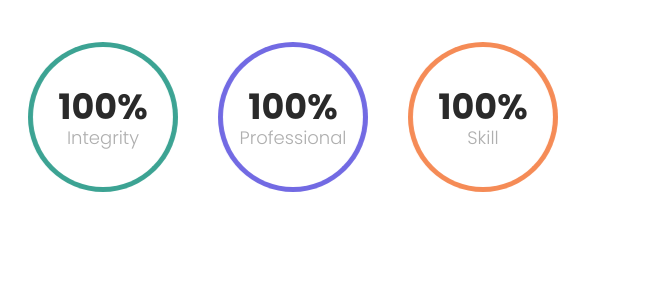
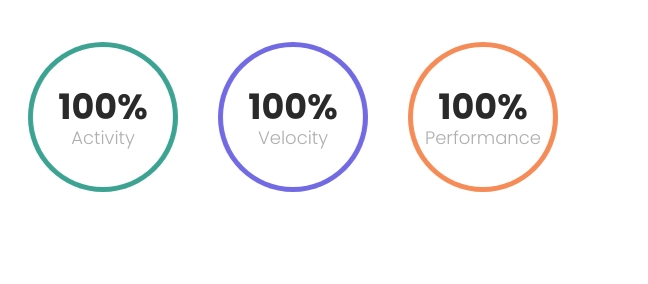
Before and after one commit to dhikayogapr/efishery, a plain HTML site: page index.html in a window 1280 px wide. Shown: the part 1030-1314 px from the top of the page, 632-1280 px from the left. Drawn offline with Linux system fonts and the light colour scheme.

Commit message:
Update index.html

```diff
--- a/index.html
+++ b/index.html
@@ -152,7 +152,7 @@ https://templatemo.com/tm-568-digimedia
                         <div class="progress-value">
                           <div>
                             100%<br>
-                            <span>Integrity</span>
+                            <span>Activity</span>
                           </div>
                         </div>
                       </div>
@@ -170,7 +170,7 @@ https://templatemo.com/tm-568-digimedia
                         <div class="progress-value">
                           <div>
                             100%<br>
-                            <span>Professional</span>
+                            <span>Velocity</span>
                           </div>
                         </div>
                       </div>
@@ -188,7 +188,7 @@ https://templatemo.com/tm-568-digimedia
                         <div class="progress-value">
                           <div>
                             100%<br>
-                            <span>Skill</span>
+                            <span>Performance</span>
                           </div>
                         </div>
                       </div>
```
